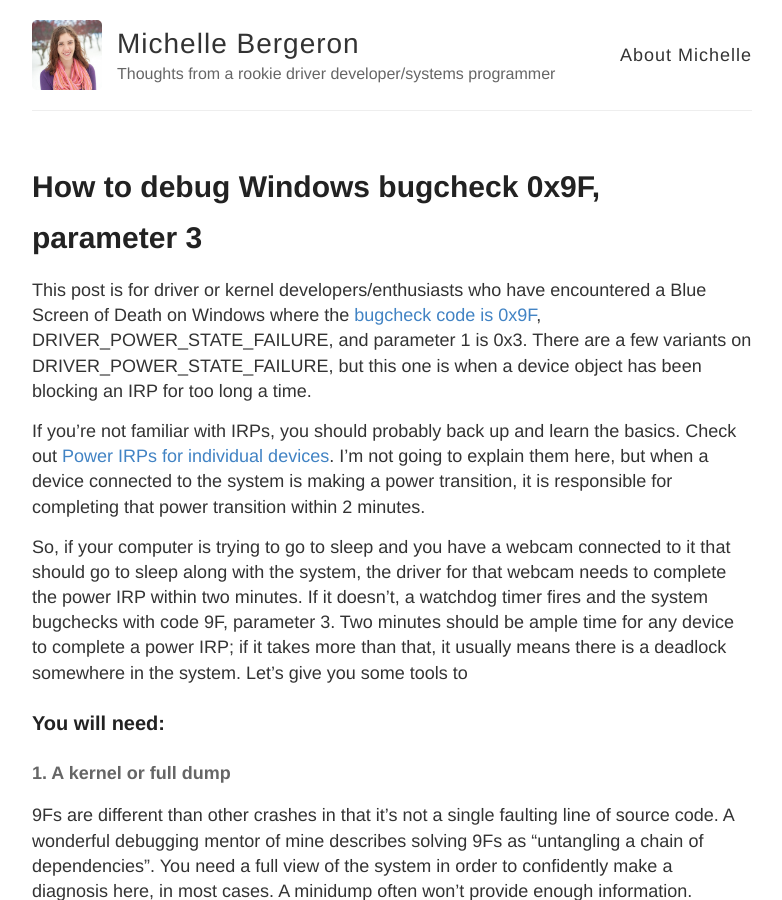
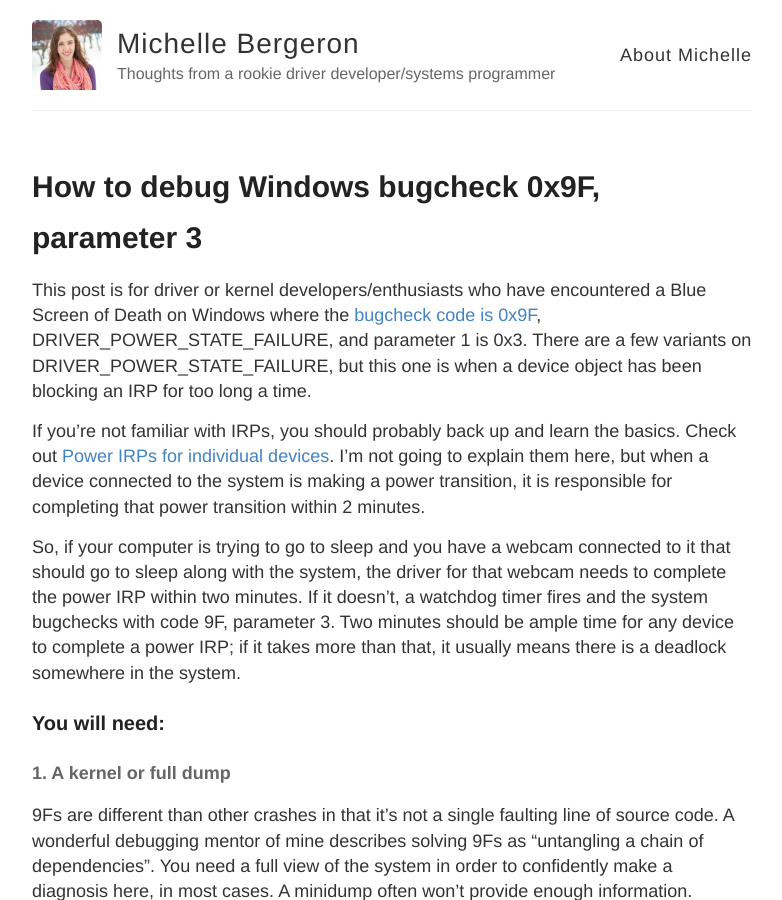
Before and after one commit to mrb113/mrb113.github.io, a Jekyll site: the page built from _posts/2016-6-10-How-To-Solve-Bugcheck-9F-3.md, in a window 1280 px wide and 900 px high. Shown: the whole window, without its empty margins (248-1030 px from the left). Built offline with Jekyll 4.4.1, drawn with Linux system fonts in a browser that asks for light colours; comment, search, counter and statistics services are not loaded.

Commit message:
I oopsed

```diff
--- a/_posts/2016-6-10-How-To-Solve-Bugcheck-9F-3.md
+++ b/_posts/2016-6-10-How-To-Solve-Bugcheck-9F-3.md
@@ -6,7 +6,7 @@ This post is for driver or kernel developers/enthusiasts who have encountered a
 
 If you're not familiar with IRPs, you should probably back up and learn the basics. Check out [Power IRPs for individual devices](https://msdn.microsoft.com/en-us/library/windows/hardware/ff559804(v=vs.85).aspx). I'm not going to explain them here, but when a device connected to the system is making a power transition, it is responsible for completing that power transition within 2 minutes.
 
-So, if your computer is trying to go to sleep and you have a webcam connected to it that should go to sleep along with the system, the driver for that webcam needs to complete the power IRP within two minutes. If it doesn't, a watchdog timer fires and the system bugchecks with code 9F, parameter 3. Two minutes should be ample time for any device to complete a power IRP; if it takes more than that, it usually means there is a deadlock somewhere in the system. Let's give you some tools to
+So, if your computer is trying to go to sleep and you have a webcam connected to it that should go to sleep along with the system, the driver for that webcam needs to complete the power IRP within two minutes. If it doesn't, a watchdog timer fires and the system bugchecks with code 9F, parameter 3. Two minutes should be ample time for any device to complete a power IRP; if it takes more than that, it usually means there is a deadlock somewhere in the system.
 
 ### You will need:
 
```
